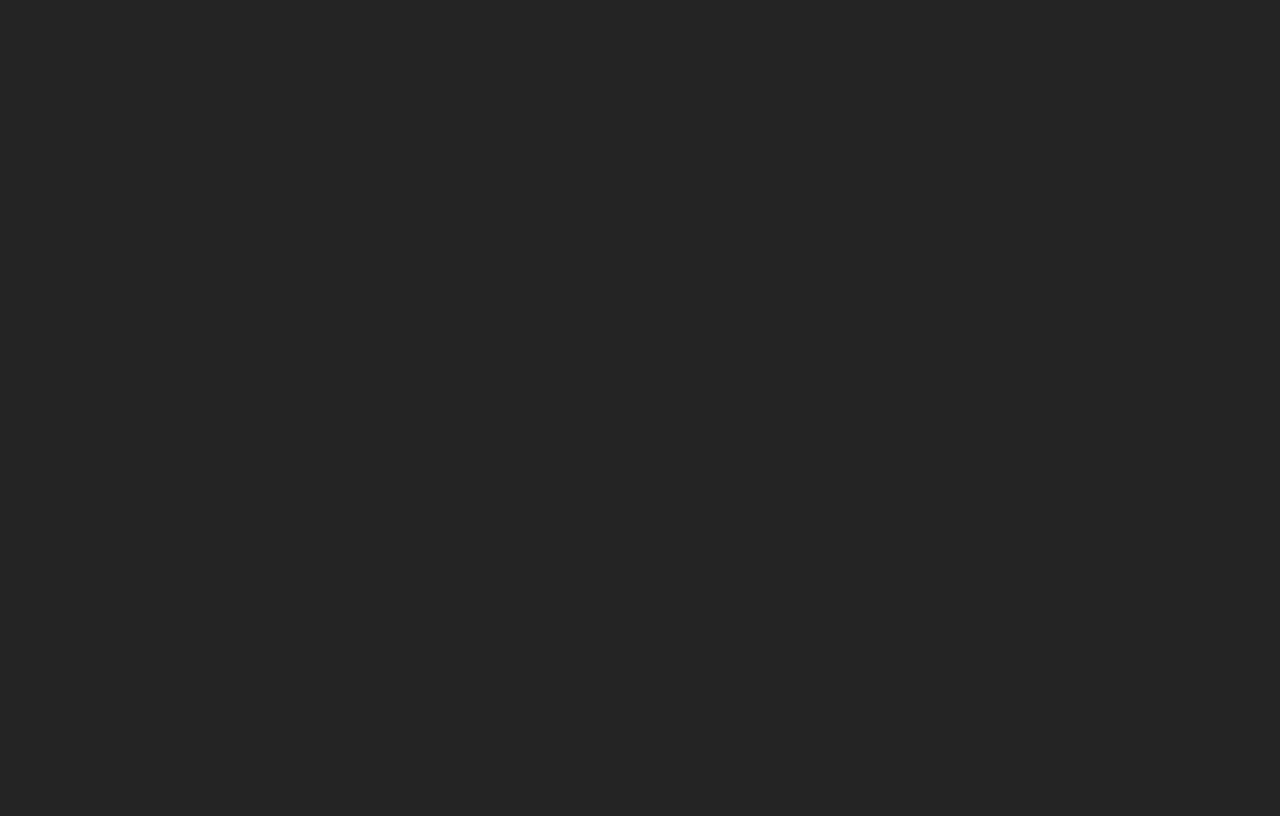
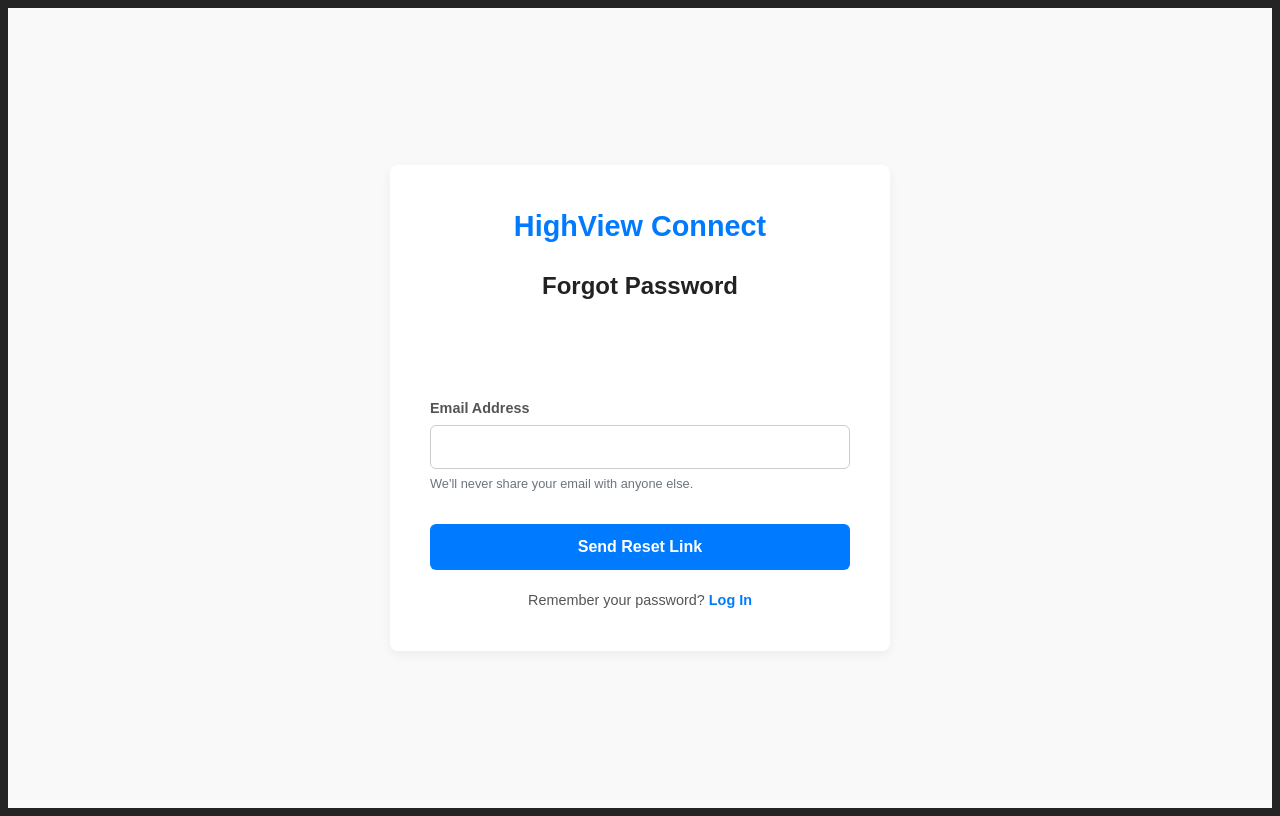
Before and after one commit to scdonnelly/AWSxINRIX-Hack-2025, a React app in the folder frontend/: page /forgot-password in a window 1280 px wide. Before the commit this address had no page. Built offline with nearby package versions, Linux system fonts and the light colour scheme; the HTML template or start-up script is replaced by a standard one.

Commit message:
Forgot password page added

```diff
--- a/frontend/src/App.jsx
+++ b/frontend/src/App.jsx
@@ -2,6 +2,7 @@ import { BrowserRouter as Router, Routes, Route } from 'react-router-dom';
 import LandingPage from './Landing-Page/LandingPage.jsx';
 import SignUpPage from './Sign-up-Page/SignupPage.jsx';
 import LoginPage from './Login-Page/LoginPage.jsx';
+import ForgotPasswordPage from './ForgotPassword-Page/ForgotPasswordPage.jsx'; // <-- 1. IMPORT
 import TeacherDashboard from './Teacher-Dashboard/TeacherDashboard.jsx';
 import './App.css';
 
@@ -12,7 +13,8 @@ function App() {
         {/* --- Public Pages --- */}
         <Route path="/" element={<LandingPage />} />
         <Route path="/signup" element={<SignUpPage />} />
-        <Route path="/login" element={<LoginPage />} /> {/* <-- 2. ADD THIS ROUTE */}
+        <Route path="/login" element={<LoginPage />} />
+        <Route path="/forgot-password" element={<ForgotPasswordPage />} /> {/* <-- 2. ADD ROUTE */}
 
         {/* --- Protected Pages --- */}
         <Route path="/dashboard" element={<TeacherDashboard />} />
--- /dev/null
+++ b/frontend/src/ForgotPassword-Page/ForgotPassword-Page.css
@@ -0,0 +1,21 @@
+/* --- NEW: Message Styles for Forgot Password --- */
+.auth-message { /* Style for the instruction paragraph */
+    font-size: 0.95rem;
+    color: var(--text-light, #555);
+    text-align: center;
+    margin-bottom: 25px;
+    line-height: 1.5;
+}
+
+.auth-confirmation { /* Style for the message after clicking button */
+  color: #0f5132; /* Green text */
+  background-color: #d1e7dd; /* Light green background */
+  border: 1px solid #badbcc;
+  padding: 10px 15px;
+  border-radius: 6px;
+  font-size: 0.9rem;
+  text-align: center;
+  /* Adjust margins to fit nicely between input and button */
+  margin-top: -10px;
+  margin-bottom: 20px;
+}
--- /dev/null
+++ b/frontend/src/ForgotPassword-Page/ForgotPasswordPage.jsx
@@ -0,0 +1,70 @@
+import { useState } from 'react';
+import { Link } from 'react-router-dom';
+// --- Reuse the CSS from the Sign-up Page ---
+import '../Sign-up-Page/SignupPage.css';
+
+const ForgotPasswordPage = () => {
+  const [email, setEmail] = useState('');
+  const [message, setMessage] = useState(''); // To show confirmation/error
+
+  const handleSubmit = (event) => {
+    event.preventDefault();
+    setMessage(''); // Clear previous messages
+
+    if (!email) {
+      setMessage('Please enter your email address.');
+      return;
+    }
+
+    // --- Simulate sending the reset link ---
+    console.log(`Simulating sending password reset link to: ${email}`);
+    // Display the confirmation message
+    setMessage(`If an account exists for ${email}, a password reset link has been sent.`);
+    setEmail(''); // Clear the input after submission
+  };
+
+  return (
+    <div className="auth-container">
+      <div className="auth-form-wrapper">
+        <h1 className="auth-logo">HighView Connect</h1>
+        <h2 className="auth-title">Forgot Password</h2>
+
+        {/* --- Instructional Message --- */}
+        <p className="auth-message">
+          Enter the email address associated with your account, and we'll send you a link to reset your password.
+        </p>
+
+        {/* --- The Form --- */}
+        <form onSubmit={handleSubmit}>
+          {/* --- Email Address Field --- */}
+          <div className="input-group">
+            <label htmlFor="email">Email Address</label>
+            <input
+              type="email"
+              id="email"
+              value={email}
+              onChange={(e) => setEmail(e.target.value)}
+              required
+              aria-describedby="emailHelp" // For accessibility
+            />
+            <small id="emailHelp" className="form-text text-muted" style={{ marginTop: '5px', fontSize: '0.8rem', color: '#6c757d' }}>We'll never share your email with anyone else.</small>
+          </div>
+
+          {/* --- Show Confirmation/Error Message --- */}
+          {message && <p className="auth-confirmation">{message}</p>}
+
+          {/* --- Send Reset Link Button --- */}
+          <button type="submit" className="auth-button">
+            Send Reset Link
+          </button>
+        </form>
+
+        <p className="auth-switch">
+          Remember your password? <Link to="/login">Log In</Link>
+        </p>
+      </div>
+    </div>
+  );
+};
+
+export default ForgotPasswordPage;
--- a/frontend/src/Teacher-Dashboard/TeacherDashboard.jsx
+++ b/frontend/src/Teacher-Dashboard/TeacherDashboard.jsx
@@ -17,9 +17,9 @@ const TeacherDashboard = () => {
 
     // --- Mock Data ---
     const mockStudents = [
-        { id: 101, name: 'Sara Lee', attendance: '95%', points: 120, company: 'Adobe' },
-        { id: 102, name: 'Espy Chen', attendance: '100%', points: 150, company: 'AWS' },
-        { id: 103, name: 'Faith Kim', attendance: '85%', points: 80, company: 'DaVita' },
+        { id: 101, name: 'Bruno Mars', attendance: '95%', points: 120, company: 'Adobe' },
+        { id: 102, name: 'Lady Gaga', attendance: '100%', points: 150, company: 'AWS' },
+        { id: 103, name: 'Shawn Mendes', attendance: '85%', points: 80, company: 'DaVita' },
         { id: 104, name: 'Frodo Baggins', attendance: '90%', points: 110, company: 'IMA' },
         { id: 105, name: 'Bo Peep', attendance: '100%', points: 130, company: 'Adobe' },
         { id: 106, name: 'Sven Reindeer', attendance: '75%', points: 60, company: 'Accenture' },
```
